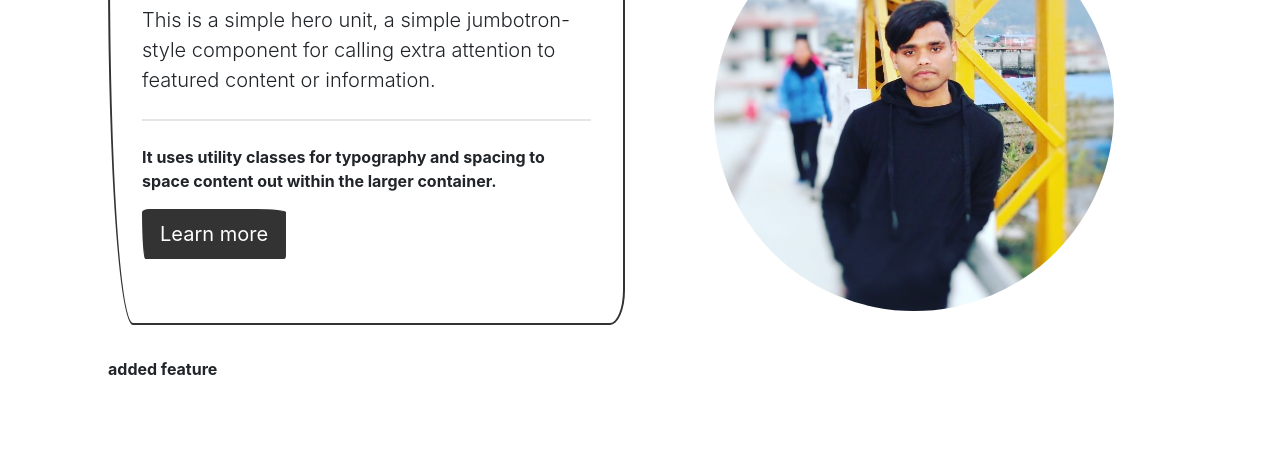
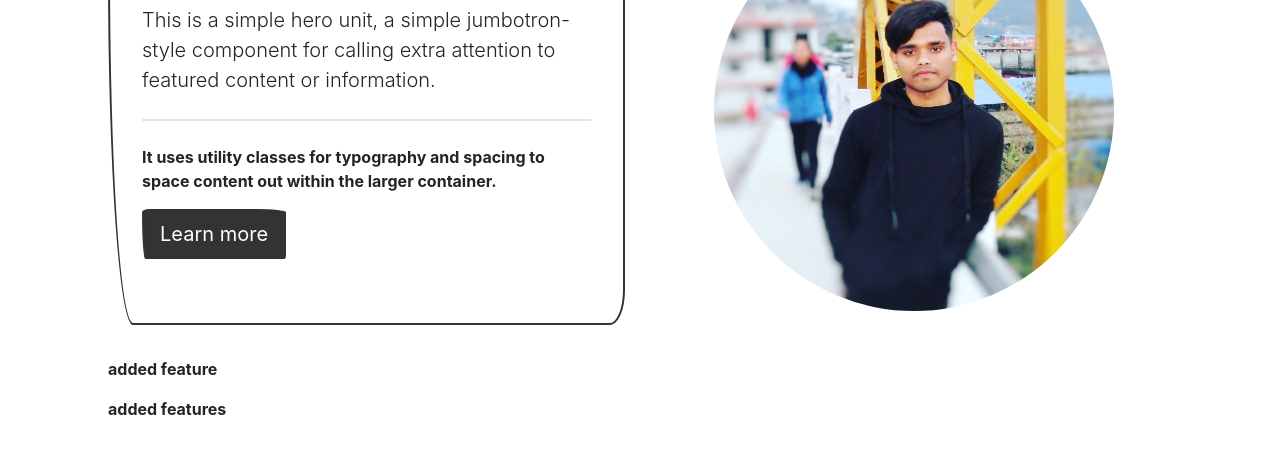
Before and after one commit to imojha/gitTutoring, a plain HTML site: page index.html in a window 1280 px wide. Shown: the part 204-658 px from the top of the page. Drawn offline with nearby package versions, Linux system fonts and the light colour scheme; a web font is replaced by a local one.

Commit message:
added main section and some features

```diff
--- a/index.html
+++ b/index.html
@@ -58,6 +58,9 @@
           <div class="col-12">
             <p>added feature</p>
           </div>
+          <div class="col-12">
+            <p>added features</p>
+          </div>
         </div>
 
         <!-- main ended -->
```
Also changed, not shown: assets/d1.jpg (added).
